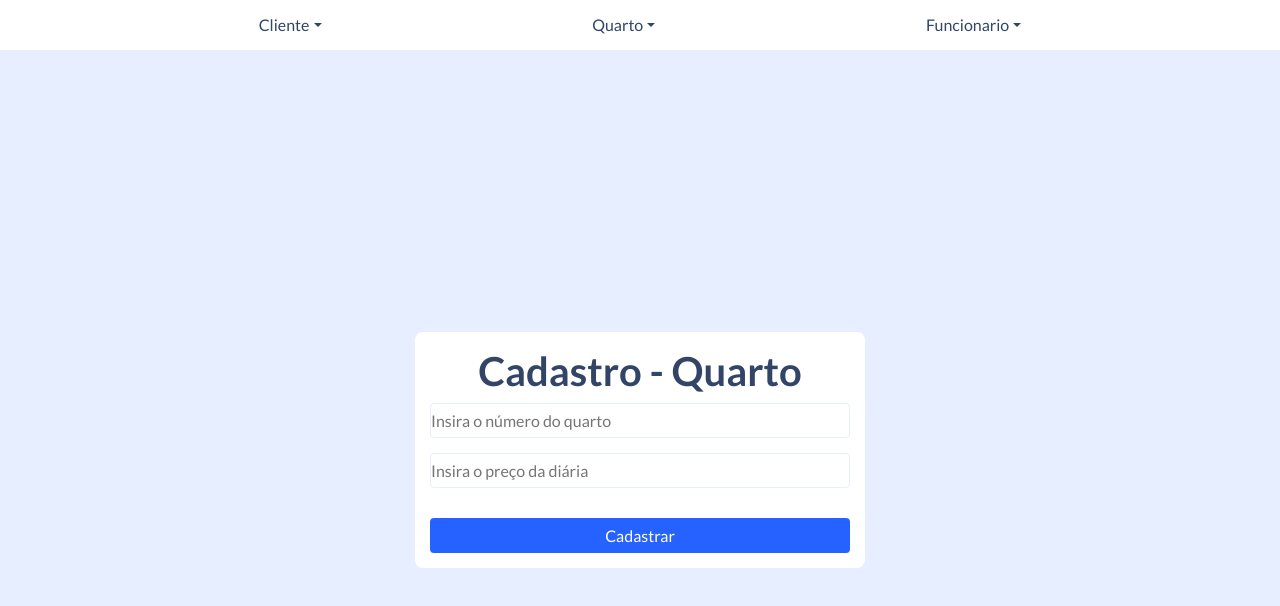
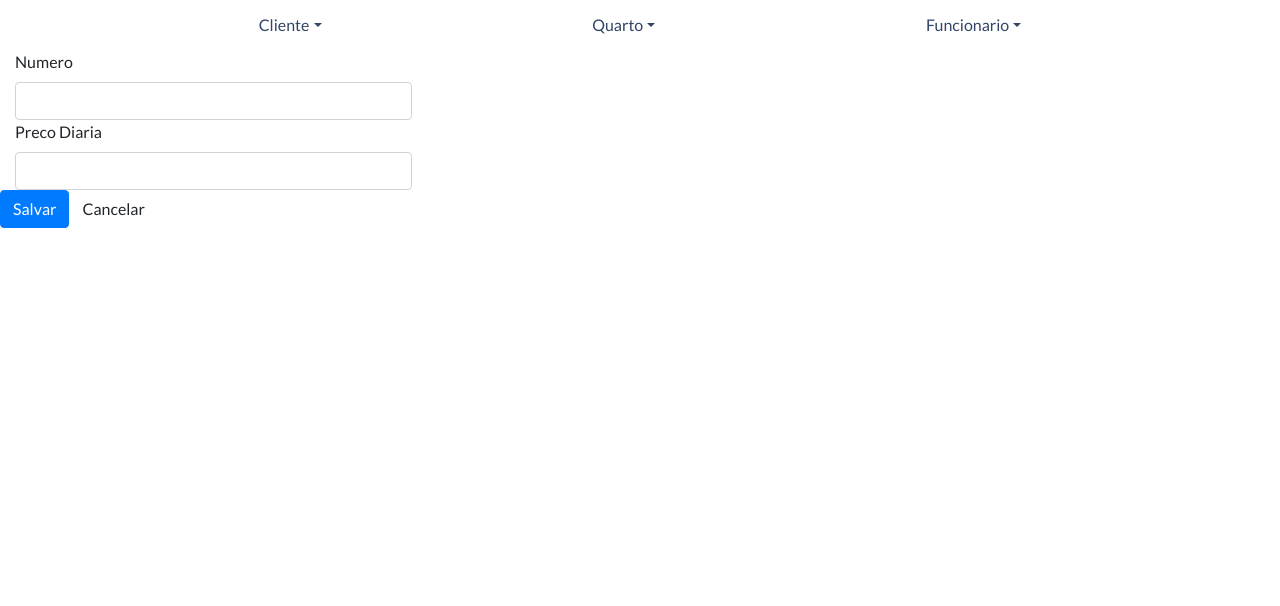
Before and after one commit to lucaspgo/Hotelaria, an Angular app in the folder FrontEnd/: page /quarto/cadastrar in a window 1280 px wide. Shown: the top 606 px of the page. Built offline with nearby package versions, Linux system fonts and the light colour scheme.

Commit message:
Editar e Cadastrar Quarto

```diff
--- a/FrontEnd/src/app/components/views/quarto/cadastrar-quarto/cadastrar-quarto.component.html
+++ /dev/null
@@ -1,8 +0,0 @@
-<div id="container">
-    <div id="login-card">
-        <h1>Cadastro - Quarto</h1>
-        <input type="text" placeholder="Insira o número do quarto" [(ngModel)]="numero">
-        <input type="number" placeholder="Insira o preço da diária" [(ngModel)]="precoDiaria">
-        <button (click)="cadastrar()">Cadastrar</button>
-    </div>
-</div>
--- a/FrontEnd/src/app/components/views/quarto/cadastrar-quarto/cadastrar-quarto.component.scss
+++ /dev/null
@@ -1,67 +0,0 @@
-#container{
-    display: flex;
-    height: 100vh;
-    align-items: center;
-    justify-content: center;
-    flex-direction: column;
-    background-color: #E6EEFF;
-
-    h1{
-        font-weight: 700;
-        text-align: center;
-        color: #324567;
-        // margin-bottom: 15px;
-    }
-
-    p{
-        color:#7889A4;
-        text-align: center;
-        margin-bottom: 35px;
-    }
-
-    #login-card{
-        width: 450px;
-        padding: 15px;
-        background-color: #ffffff;
-        border-radius: 8px;
-        display: flex;
-        flex-direction: column;
-
-        input{
-            height: 35px;
-            color:#324567;
-            font-size: 16px;
-            border: 1px solid #E6EEFF;
-            border-radius: 4px;
-            margin-bottom: 15px;
-        }
-
-        button{
-            height: 35px;
-            color:#FFFFFF;
-            background: #2662FF;
-            border: none;
-            border-radius: 4px;
-            cursor: pointer;
-            margin-top: 15px;
-            font-size: 16px;
-            transition: 300ms;
-        }
-        button:hover{
-            color:#2662FF;
-            background: #FFFFFF;
-            border: 1px solid #2662FF;
-        }
-        span{
-            text-align: center;
-            margin-top:10px;
-            color:#324567;
-
-            a{
-                cursor: pointer;
-                color:#2662FF;
-                text-decoration: underline;
-            }
-        }
-    }
-}
--- a/FrontEnd/src/app/components/views/quarto/cadastrar-quarto/cadastrar-quarto.component.ts
+++ /dev/null
@@ -1,30 +0,0 @@
-import { Component, OnInit } from '@angular/core';
-import { Router } from '@angular/router';
-import { Quarto } from 'src/app/models/Quarto';
-import { QuartoService } from 'src/app/services/quarto.service';
-
-@Component({
-  selector: 'app-cadastrar-quarto',
-  templateUrl: './cadastrar-quarto.component.html',
-  styleUrls: ['./cadastrar-quarto.component.scss']
-})
-export class CadastrarQuartoComponent implements OnInit {
-  numero!: string;
-  precoDiaria!: number;
-
-  constructor(private router: Router, private service: QuartoService) { }
-
-  ngOnInit(): void {
-  }
-
-  cadastrar(): void{
-    let quarto: Quarto = {
-      numero: this.numero,
-      precoDiaria: this.precoDiaria
-    };
-    this.service.create(quarto).subscribe((quarto) =>{
-      this.router.navigate(["quarto/listar"]);
-    })
-  }
-
-}
--- a/FrontEnd/src/app/components/views/quarto/editar-quarto/editar-quarto.component.html
+++ /dev/null
@@ -1 +0,0 @@
-<p>editar-quarto works!</p>
--- a/FrontEnd/src/app/components/views/quarto/editar-quarto/editar-quarto.component.ts
+++ /dev/null
@@ -1,15 +0,0 @@
-import { Component, OnInit } from '@angular/core';
-
-@Component({
-  selector: 'app-editar-quarto',
-  templateUrl: './editar-quarto.component.html',
-  styleUrls: ['./editar-quarto.component.scss']
-})
-export class EditarQuartoComponent implements OnInit {
-
-  constructor() { }
-
-  ngOnInit(): void {
-  }
-
-}
--- a/FrontEnd/src/app/components/views/quarto/form-quarto/form-quarto.component.html
+++ b/FrontEnd/src/app/components/views/quarto/form-quarto/form-quarto.component.html
@@ -1 +1,36 @@
-<p>form-quarto works!</p>
+<form class="needs-validation" novalidate [formGroup]="form">
+  <div class="col-md-4">
+    <label for="numero" class="form-label">Numero</label>
+    <input
+      type="text"
+      class="form-control"
+      id="numero"
+      formControlName="numero"
+      [ngClass]="{ 'is-invalid': submitted && hasError('numero') }"
+      required
+    />
+    <div class="invalid-feedback" *ngIf="hasError('numero') && hasError('numero')!['required']">
+        Por favor informe um numero para o quarto
+    </div>
+  </div>
+  <div class="col-md-4">
+    <label for="precoDiaria" class="form-label">Preco Diaria</label>
+    <input
+      type="number"
+      class="form-control"
+      id="precoDiaria"
+      formControlName="precoDiaria"
+      [ngClass]="{ 'is-invalid': submitted && hasError('numero') }"
+      required
+    />
+    <div class="invalid-feedback" *ngIf="hasError('precoDiaria') && hasError('precoDiaria')!['required']">
+      Por favor informe um preço de fiária para o quarto
+    </div>
+  </div>
+  <button type="submit" class="btn btn-primary" (click)="onSubmit()">
+    Salvar
+  </button>
+  <button type="submit" class="btn btn-default" (click)="onCancel()">
+    Cancelar
+  </button>
+</form>
--- a/FrontEnd/src/app/components/views/quarto/form-quarto/form-quarto.component.ts
+++ b/FrontEnd/src/app/components/views/quarto/form-quarto/form-quarto.component.ts
@@ -1,15 +1,78 @@
-import { Component, OnInit } from '@angular/core';
+import { Component, OnInit } from "@angular/core";
+import { FormBuilder, FormGroup, Validators } from "@angular/forms";
+import { ActivatedRoute, Router } from "@angular/router";
+import { Quarto } from "src/app/models/Quarto";
+import { QuartoService } from "src/app/services/quarto.service";
 
 @Component({
-  selector: 'app-form-quarto',
-  templateUrl: './form-quarto.component.html',
-  styleUrls: ['./form-quarto.component.scss']
+  selector: "app-form-quarto",
+  templateUrl: "./form-quarto.component.html",
+  styleUrls: ["./form-quarto.component.scss"],
 })
 export class FormQuartoComponent implements OnInit {
+  id?: number;
+  form!: FormGroup;
+  submitted = false;
 
-  constructor() { }
+  constructor(
+    private fb: FormBuilder,
+    private route: ActivatedRoute,
+    private service: QuartoService,
+    private router: Router
+  ) {}
 
   ngOnInit(): void {
+    this.form = this.fb.group({
+      id: [null],
+      numero: [null, [Validators.required]],
+      precoDiaria: [null, [Validators.required]],
+    });
+
+    let quarto: Quarto;
+    this.id = this.route.snapshot.params["id"];
+
+    if (this.id) {
+      this.service.getById(this.id).subscribe((quarto) => {
+        this.form = this.fb.group({
+          id: [quarto.id],
+          numero: [quarto.numero, [Validators.required]],
+          precoDiaria: [quarto.precoDiaria, [Validators.required]],
+        });
+      });
+    }
   }
 
+  onSubmit(): void {
+    this.submitted = true;
+    console.log(this.form.value);
+    if (this.form.valid) {
+      let quarto: Quarto;
+      if(this.id){
+        quarto = {
+          id: this.form.value["id"],
+          numero: this.form.value["numero"],
+          precoDiaria: this.form.value["precoDiaria"]
+        };
+      } else {
+        quarto = {
+          numero: this.form.value["numero"],
+          precoDiaria: this.form.value["precoDiaria"]
+        };
+      }
+
+      this.service.save(quarto).subscribe((quarto) =>{
+        this.router.navigate(["quarto/listar"]);
+      })
+    }
+  }
+
+  hasError(field: string) {
+    return this.form.get(field)!.errors;
+  }
+
+  onCancel(): void {
+    this.submitted = false;
+    this.form.reset();
+    console.log("onCancel");
+  }
 }
--- a/FrontEnd/src/app/components/views/quarto/listar-quarto/listar-quarto.component.html
+++ b/FrontEnd/src/app/components/views/quarto/listar-quarto/listar-quarto.component.html
@@ -13,7 +13,7 @@
         <tr *ngFor="let quarto of quartos;">
           <td>{{quarto.numero}}</td>
           <td>{{ quarto.precoDiaria }}</td>
-          <td><a routerLink="/quarto/editar"><button>Editar</button></a></td>
+          <td><a routerLink="/quarto/editar/{{ quarto.id }}"><button>Editar</button></a></td>
           <td><a routerLink="/quarto/excluir"><button>Excluir</button></a></td>
         </tr>
         </tbody>
--- a/FrontEnd/src/app/services/quarto.service.ts
+++ b/FrontEnd/src/app/services/quarto.service.ts
@@ -10,10 +10,22 @@ export class QuartoService {
   private baseUrl = "http://localhost:5000/api/quarto"
   constructor(private http: HttpClient) { }
 
+  getById(id: number): Observable<Quarto>{
+    return this.http.get<Quarto>(`${this.baseUrl}/getbyid/${id}`)
+  }
+
   list(): Observable<Quarto[]>{
     return this.http.get<Quarto[]>(`${this.baseUrl}/list`)
   }
   create(quarto: Quarto): Observable<Quarto>{
     return this.http.post<Quarto>(`${this.baseUrl}/create`, quarto)
   }
+
+  save(quarto: Quarto): Observable<Quarto>{
+    if(quarto.id){
+      return this.http.put<Quarto>(`${this.baseUrl}/update`, quarto)
+    }
+    console.log(quarto);
+    return this.http.post<Quarto>(`${this.baseUrl}/create`, quarto)
+  }
 }
```
Also changed, not shown: FrontEnd/src/app/app-routing.module.ts (+4 -5 lines), FrontEnd/src/app/app.module.ts (+3 -6 lines), FrontEnd/src/app/components/views/quarto/editar-quarto/editar-quarto.component.scss (deleted), 2 other files (tests, documents, lock files or other folders).
